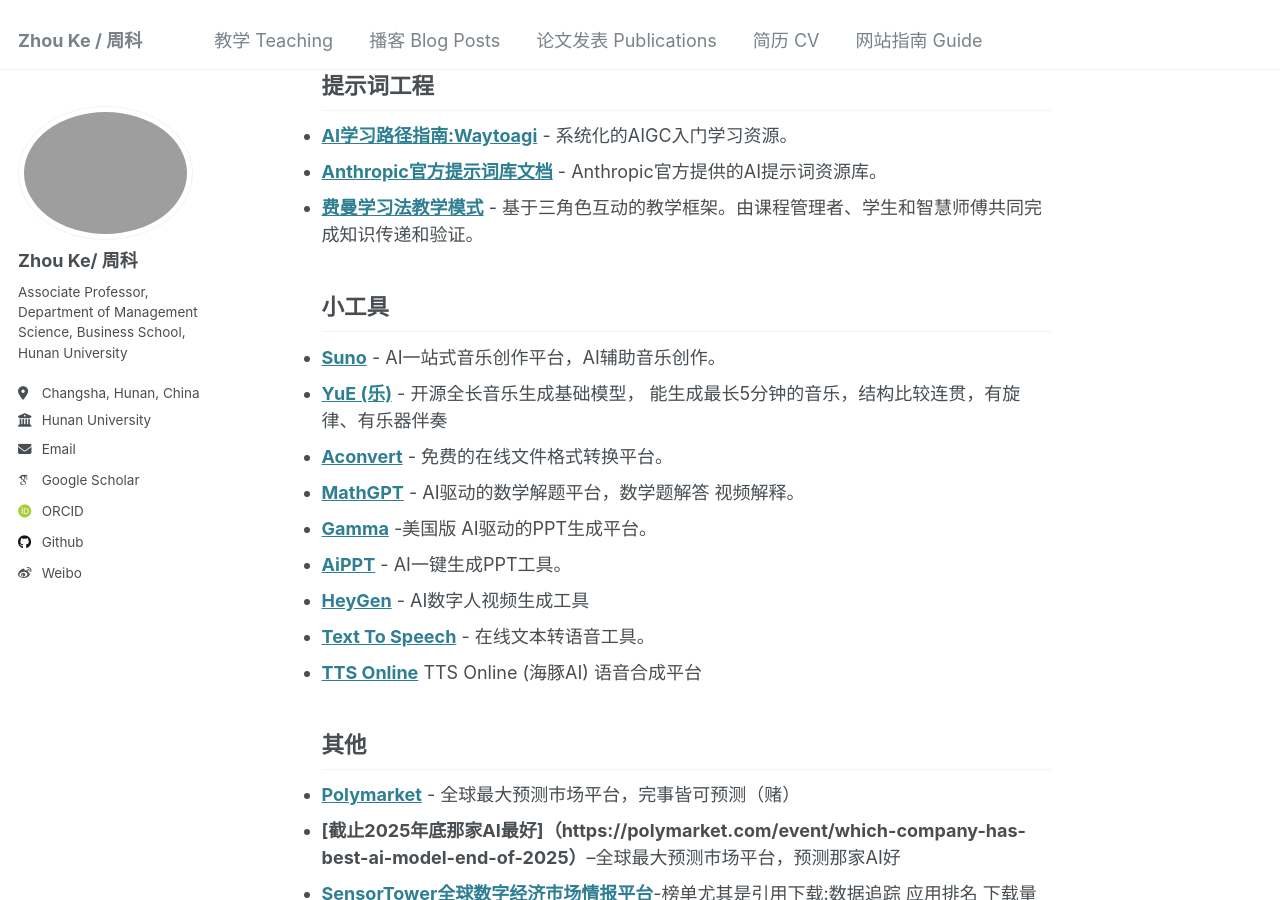
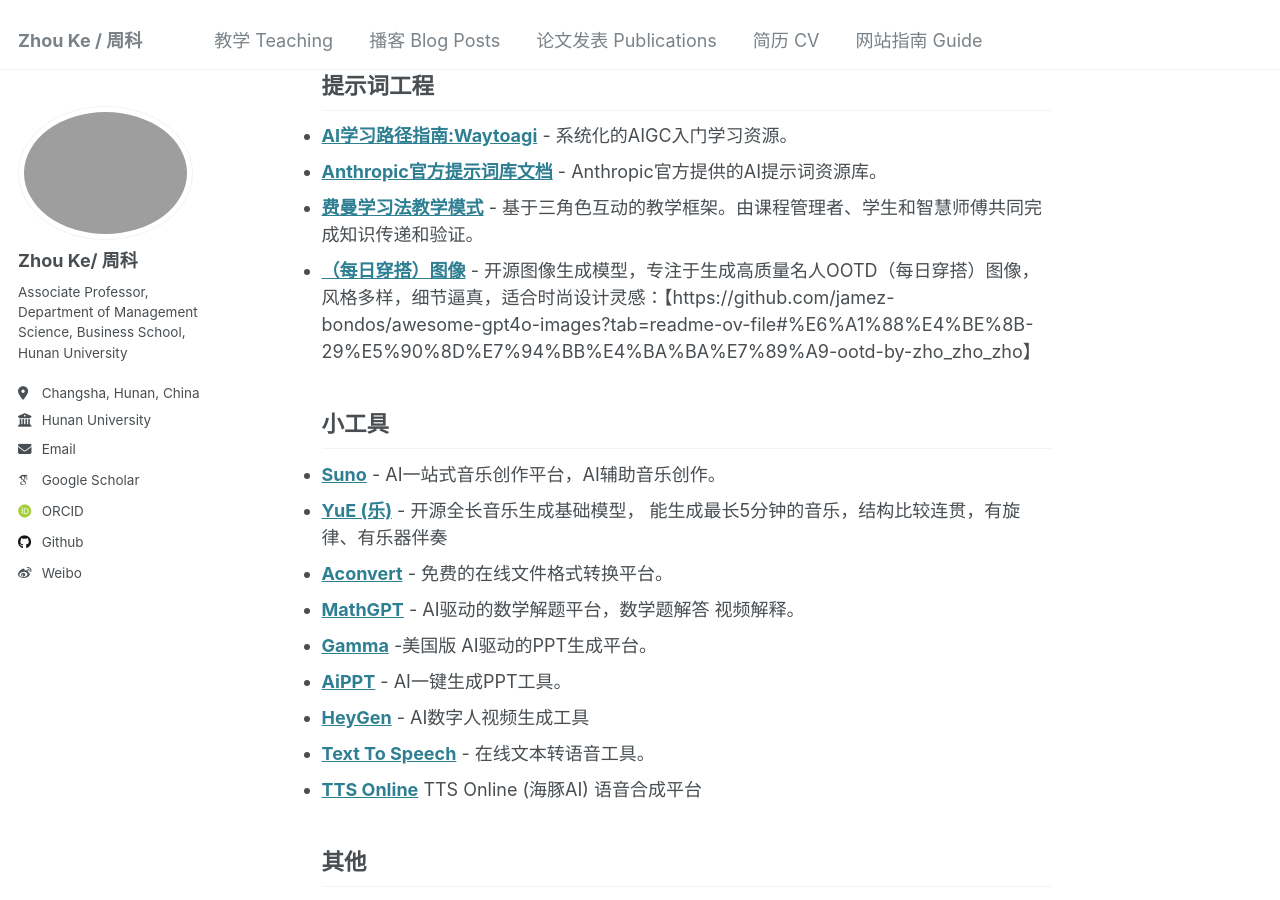
Before and after one commit to hustzhke/hustzhke.github.io, a Jekyll site: the page built from _pages/about.md, in a window 1280 px wide and 900 px high, scrolled down 3208 px. Built offline with Jekyll 4.4.1, drawn with Linux system fonts in a browser that asks for light colours; some web fonts are replaced.

Commit message:
Update about.md

```diff
--- a/_pages/about.md
+++ b/_pages/about.md
@@ -75,6 +75,7 @@
 * **[AI学习路径指南:Waytoagi](https://waytoagi.feishu.cn/wiki/QPe5w5g7UisbEkkow8XcDmOpn8e)** - 系统化的AIGC入门学习资源。
 * **[Anthropic官方提示词库文档](https://docs.anthropic.com/zh-CN/prompt-library/library)** - Anthropic官方提供的AI提示词资源库。
 * **[费曼学习法教学模式](https://www.hhsblog.me/posts/feynman-method-prompt/)** - 基于三角色互动的教学框架。由课程管理者、学生和智慧师傅共同完成知识传递和验证。
+* **[（每日穿搭）图像](https://github.com/zho-zho-zho/OOTDGen)** - 开源图像生成模型，专注于生成高质量名人OOTD（每日穿搭）图像，风格多样，细节逼真，适合时尚设计灵感：【https://github.com/jamez-bondos/awesome-gpt4o-images?tab=readme-ov-file#%E6%A1%88%E4%BE%8B-29%E5%90%8D%E7%94%BB%E4%BA%BA%E7%89%A9-ootd-by-zho_zho_zho】
 ## 小工具
 * **[Suno](https://suno.com)** - AI一站式音乐创作平台，AI辅助音乐创作。
 * **[YuE (乐)](https://github.com/multimodal-art-projection/YuE)** - 开源全长音乐生成基础模型， 能生成最长5分钟的音乐，结构比较连贯，有旋律、有乐器伴奏
```
